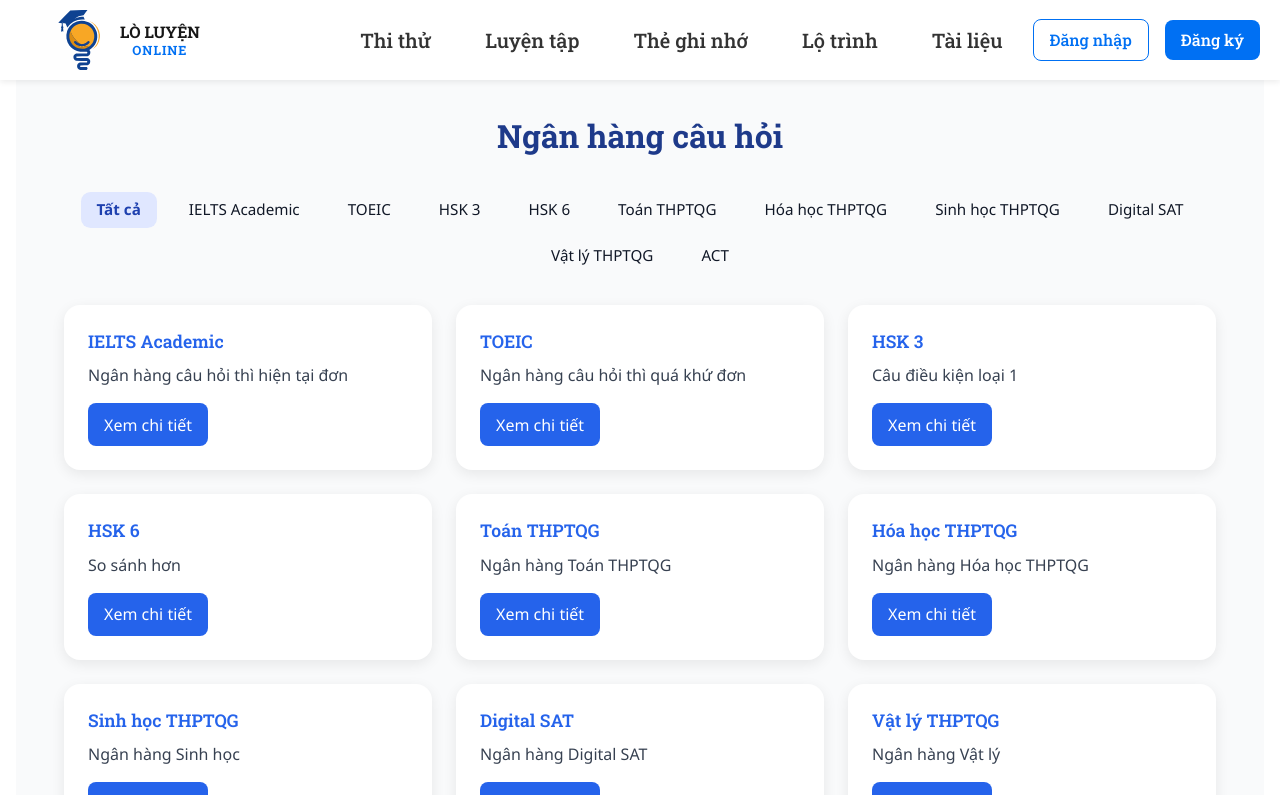
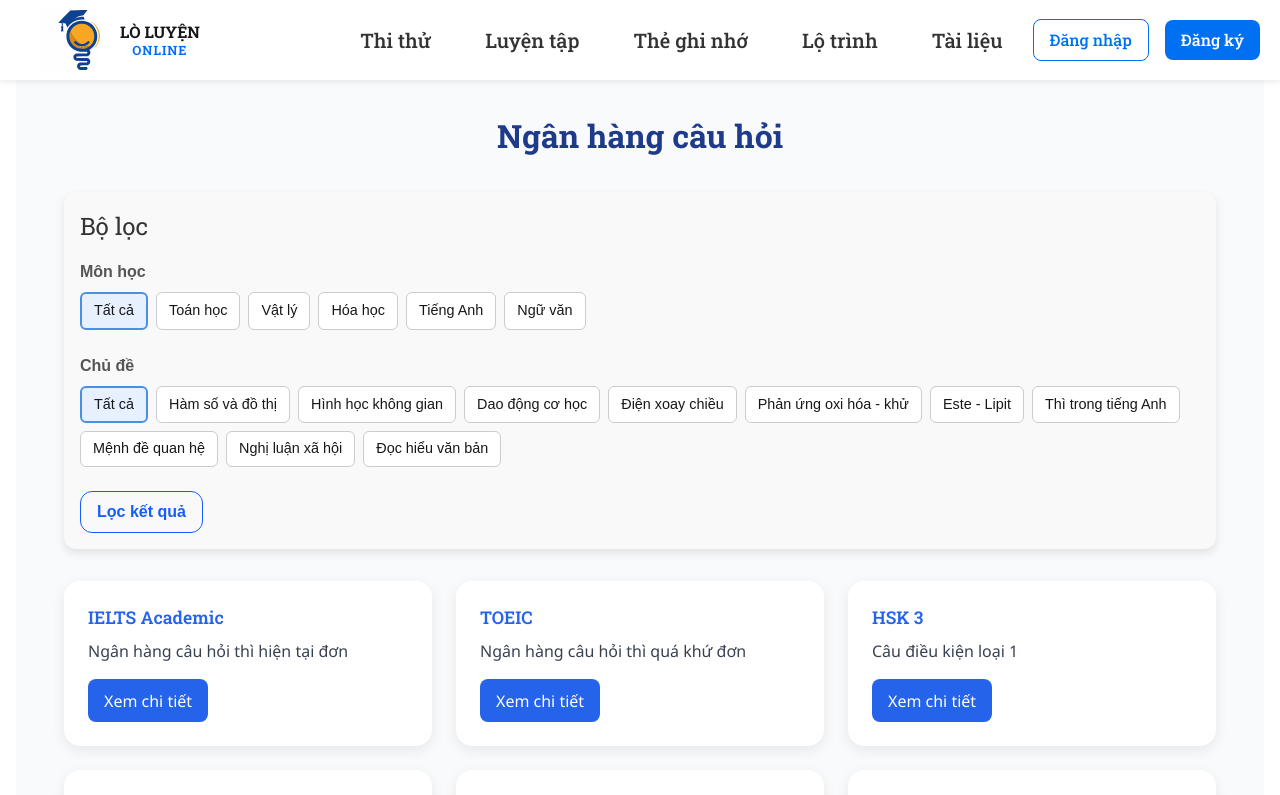
Before and after one commit to nguyenvietkhiemm/datn, a Next.js app: page /practice in a window 1280 px wide. Shown: the top 795 px of the page. Built offline with nearby package versions, Linux system fonts and the light colour scheme.

Commit message:
fix render exam, bank, document filter

```diff
--- a/src/app/document/page.tsx
+++ b/src/app/document/page.tsx
@@ -1,6 +1,7 @@
 "use client";
 import { useState, useEffect } from "react";
 import styles from "./DocumentList.module.css";
+import Filter from "@/components/filter/Filter";
 
 interface Document {
     document_id: number;
@@ -64,28 +65,18 @@
         setDocuments(mockData);
     }, []);
 
-    // 🔍 Tìm kiếm theo tiêu đề
-    const filteredDocs = documents.filter((doc) =>
-        doc.title.toLowerCase().includes(search.toLowerCase())
-    );
 
     return (
         <div className={styles.container}>
             <h1 className={styles.title}>📚 Tài liệu của tôi</h1>
 
-            <input
-                type="text"
-                placeholder="🔎 Tìm kiếm theo tiêu đề..."
-                value={search}
-                onChange={(e) => setSearch(e.target.value)}
-                className={styles.search}
-            />
-
+            {/* Bộ lọc */}
+            <Filter documents={documents} setDocuments={setDocuments} />
             <div className={styles.list}>
-                {filteredDocs.length === 0 ? (
+                {documents.length === 0 ? (
                     <p className={styles.empty}>Không có tài liệu nào phù hợp.</p>
                 ) : (
-                    filteredDocs.map((doc) => (
+                    documents.map((doc) => (
                         <div key={doc.document_id} className={styles.card}>
                             <h3 className={styles.docTitle}>{doc.title}</h3>
 
--- a/src/components/bank/page.tsx
+++ b/src/components/bank/page.tsx
@@ -1,6 +1,7 @@
 "use client";
 import React, { useState, useEffect } from "react";
 import styles from "./BankList.module.css";
+import Filter from "../filter/Filter";
 
 type BankProps = {
     bank_id: number;
@@ -40,20 +41,8 @@
     return (
         <div className={styles.container}>
             <h1 className={styles.title}>Ngân hàng câu hỏi</h1>
-
-            {/* Bộ lọc topic dạng nút */}
-            <div className={styles.topicFilter}>
-                {topics.map((topic) => (
-                    <button
-                        key={topic}
-                        className={`${styles.topicButton} ${selectedTopic === topic ? styles.active : ""
-                            }`}
-                        onClick={() => setSelectedTopic(topic)}
-                    >
-                        {topic}
-                    </button>
-                ))}
-            </div>
+            {/* Bộ lọc */}
+            <Filter banks={banks} setBanks={setBanks}/>
 
             {/* Danh sách bank */}
             <div className={styles.grid}>
--- a/src/components/filter/Filter.tsx
+++ b/src/components/filter/Filter.tsx
@@ -39,7 +39,7 @@
     topic_id?: number | null;
 }
 
-interface TopicFilterProps {
+interface FilterProps {
     exams?: Exam[];
     banks?: BankProps[];
     documents?: Document[];
@@ -48,9 +48,9 @@
     setDocuments?: React.Dispatch<React.SetStateAction<Document[]>>
 }
 
-export default function TopicFilter(
+export default function Filter(
     { exams = [], setExams, banks = [], setBanks, documents = [], setDocuments }
-    : TopicFilterProps)
+    : FilterProps)
     {
 
     const [topics, setTopics] = useState<Topic[]>([]);
@@ -147,7 +147,7 @@
             />
 
             {/* nut loc */}
-            <Button variant="outline">
+            <Button variant="outline" onClick={handleFilter}>
                 Lọc kết quả
             </Button>
         </div>
```
